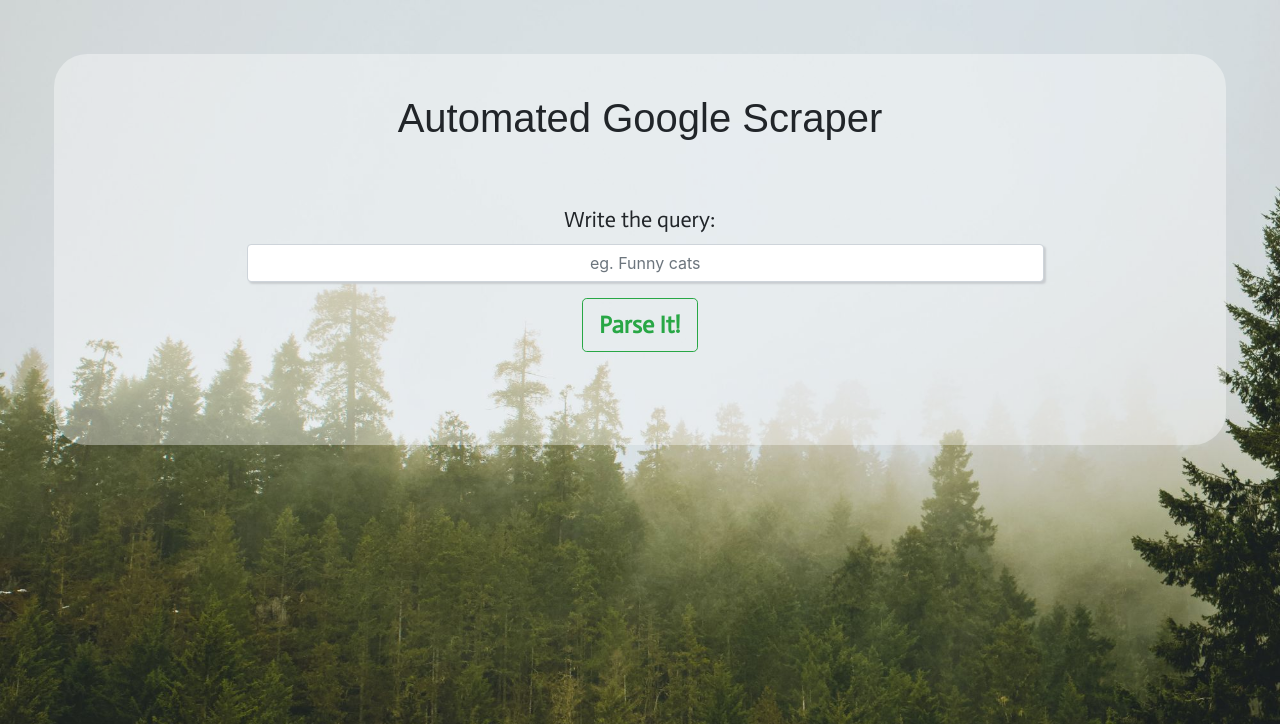
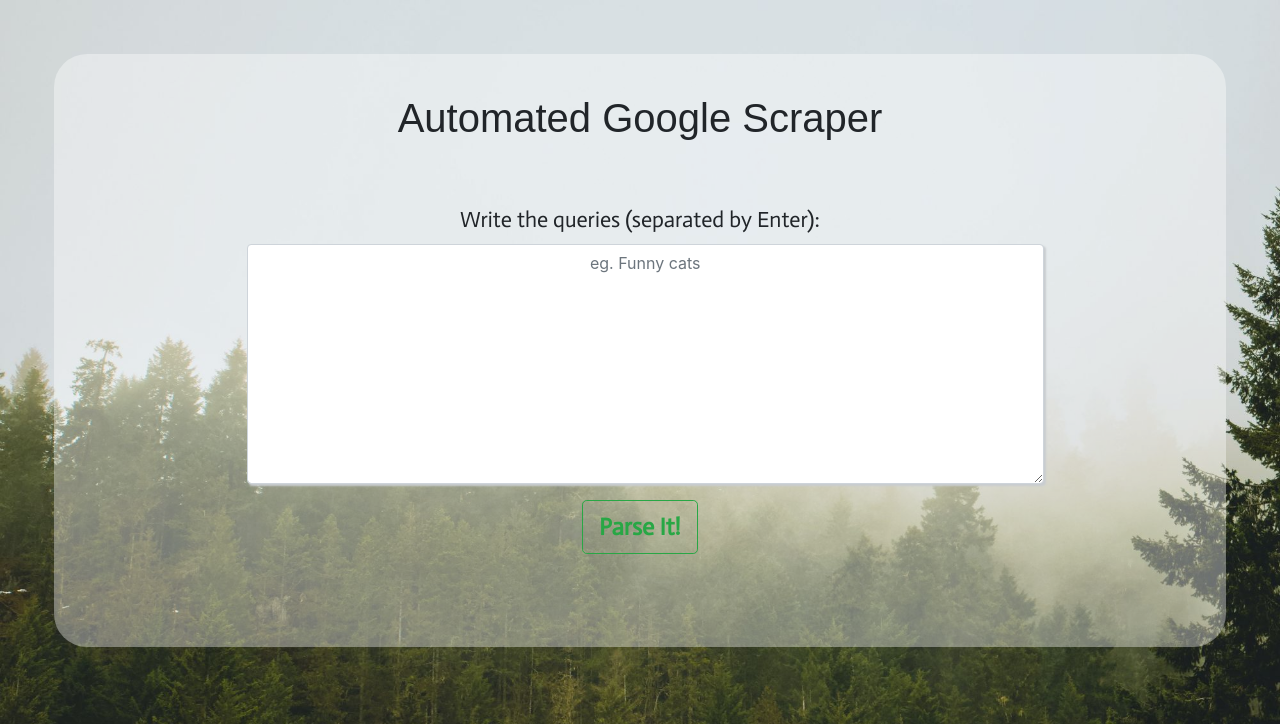
Before and after one commit to WindBlaze1/Google-Scraper, a Django app: page / in a window 1280 px wide. Shown: the top 724 px of the page. Run offline with Django 3.2, Linux system fonts and the light colour scheme; some libraries are stand-ins or nearby versions; some web fonts are replaced.

Commit message:
Functionality Added: multiple queries parsing

```diff
--- a/scrape/views.py
+++ b/scrape/views.py
@@ -1,4 +1,5 @@
 from django.shortcuts import render
+import functools
 from threading import *
 from time import sleep
 from bs4 import BeautifulSoup
@@ -17,75 +18,97 @@
 
 def result(request):
     url = []
+    # print = functools.partial(print, flush=True)
+    print('here')
     query = request.POST['inp_text']
+    print(query)
+    queries = query.split('\r\n')
     # if query == '':
     #     return render(request,'index.html')
-    print('query recieved: ',query)
-    t1 = Thread(target=main_scrape,args=[url,query])
+    print('queries recieved: ',queries)
+    t1 = Thread(target=call_scrape,args=[url,queries])
+    # t1 = Thread(target=main_scrape,args=[url,query])
     t1.start()
     while len(url) == 0:
         None
-    data = {'sheets_url':url[0], 'query_str':query}
+    text = (','.join(queries))
+    if len(text) > 40:
+        text = text[0:40] + '...'
+    data = {'sheets_url':url[0], 'query_str': text}
     return render(request,'output.html',data)
 
 
+def call_scrape(url, queries):
+    wks_title = ''
+    for i in queries:
+        wks_title = wks_title + '_' + i.split(' ')[0]
+    wks_title = wks_title[1:]
+    k = 1
+    id = 0
+    for i in queries:
+        k,id = main_scrape(url,i,wks_title,id,k)
 
-
-def main_scrape(url,query):
+def main_scrape(URL,query,wks_title,id,k):
 
     # open the google sheet
     gc = pygsheets.authorize(service_account_file='service_account_sheets.json')
     try:
-        sh = gc.open(title='scrape google')
+        sh = gc.open(title='test google')
     except pygsheets.PyGsheetsException:
         print('Spreadsheet Not Found!\nCreating New Spreadsheet...')
-        sh = gc.create(title='scrape google')
-        sh.share('store3age@gmail.com',role='writer',type='user')
+        sh = gc.create(title='test google')
+        # sh.share('store3age@gmail.com',role='writer',type='user')
         sh.share('', role='reader', type='anyone')
 
     srch_str = "+".join(query.split(' '))
     print('search string: ',srch_str)
-    wks_title = query
 
     headers = {
             "User-Agent":
             "Mozilla/5.0 (Windows NT 10.0; Win64; x64) AppleWebKit/537.36 (KHTML, like Gecko) Chrome/70.0.3538.102 Safari/537.36 Edge/18.19582"
     }
     # print(srch_str)
+    print('k is: ',k)
+    if k==1:
+        # create a different worksheet for storing result of current query
+        try:
+            # find a unique name for the worksheet
+            # since same names can give errors
+            while(1):
+                wks = sh.worksheet('title',wks_title)
+                x = wks_title.rfind('#0')
+                if x==-1:
+                    wks_title = wks_title + '#01'
+                else:
+                    # print('Found:',x)
+                    wks_title = wks_title[0:x+2] + str(int(wks_title[x+2])+1)
+                # print(wks_title)
 
-    # create a different worksheet for storing result of current query
-    try:
-        # find a unique name for the worksheet
-        # since same names can give errors
-        while(1):
-            wks = sh.worksheet('title',wks_title)
-            x = wks_title.rfind('#0')
-            if x==-1:
-                wks_title = wks_title + '#01'
-            else:
-                # print('Found:',x)
-                wks_title = wks_title[0:x+2] + str(int(wks_title[x+2])+1)
-            # print(wks_title)
+        # Found a unique name, then create the worksheet
+        except pygsheets.PyGsheetsException:
+            print('Worksheet Title:',wks_title)
+            wks = sh.add_worksheet(title=wks_title,rows=50000,cols=14)
+            id = wks.id
 
-    # Found a unique name, then create the worksheet
-    except pygsheets.PyGsheetsException:
-        print('Worksheet Title:',wks_title)
-        wks = sh.add_worksheet(title=wks_title,rows=5000)
+        # Update heading value in the sheet
+        wks.update_value('A1','Title')
+        wks.update_value('B1','Link')
+        wks.cell('A1').set_text_format(attribute='bold',value=True)
+        wks.cell('B1').set_text_format(attribute='bold',value=True)
+        k = 2
+
+    else:
+        # work in same wks
+        wks = sh.worksheet('id',id)
+    i = 1
 
     # Link for accessing the Google Sheet
     your_sheet_link = sh.url + '/view#gid=' + str(wks.id)
-    url.append(your_sheet_link)
-    print(f'Sheet Link[ {query}]:',your_sheet_link)
+    URL.append(your_sheet_link)
+    print(f'Sheet Link[ {query} ]:',your_sheet_link)
 
     # Get the search results
     url = "https://www.google.com/search?q="+srch_str+"&start=0"
-    i,k = 1,2
-
-    # Update heading value in the sheet
-    wks.update_value('A1','Title')
-    wks.update_value('B1','Link')
-    wks.cell('A1').set_text_format(attribute='bold',value=True)
-    wks.cell('B1').set_text_format(attribute='bold',value=True)
 
     n = 6
     # Scrape all results until link reaches the last page
@@ -116,7 +139,7 @@
             # print(head_link)
             # print()
         # wks.link()
-        print('   Saved!')
+        print('   Saved!',flush=True)
 
         url = soup.select_one("a#pnnext")
         if url:
@@ -124,4 +147,5 @@
         else:
             print('Successfully scraped all pages!')
             break
-    print('Link to Result: ',your_sheet_link)
+    # print('Link to Result: ',your_sheet_link)
+    return k,id
--- a/templates/index.html
+++ b/templates/index.html
@@ -86,19 +86,20 @@
                 <label
                   class="pulse animated"
                   style="font-family: Actor, sans-serif; font-size: 22px"
-                  >Write the query:</label
-                ><input
+                  >Write the queries (separated by Enter):</label
+                ><textarea
                   class="form-control pulse animated"
-                  type="text"
+
                   style="
                     max-width: 75%;
                     box-shadow: 2px 2px 2px rgb(201, 205, 208);
                     margin-left: 13%;
                     text-align: center;
+                    height:30vh;
                   "
                   placeholder="eg. Funny cats"
                   name="inp_text"
-                />
+                /></textarea>
               </div>
               <button
                 class="btn btn-outline-success btn-lg pulse animated"
--- a/templates/output.html
+++ b/templates/output.html
@@ -87,6 +87,7 @@
                   >Your results for the query '{{query_str}}' are being
                   stored&nbsp;<a href="{{sheets_url}}" target='_blank'>here</a>&nbsp;</label
                 >
+                <p> This window can be closed. The scraping is being done on the server. </p>
               </div>
               <a
                 class="btn btn-outline-success btn-lg"
```
